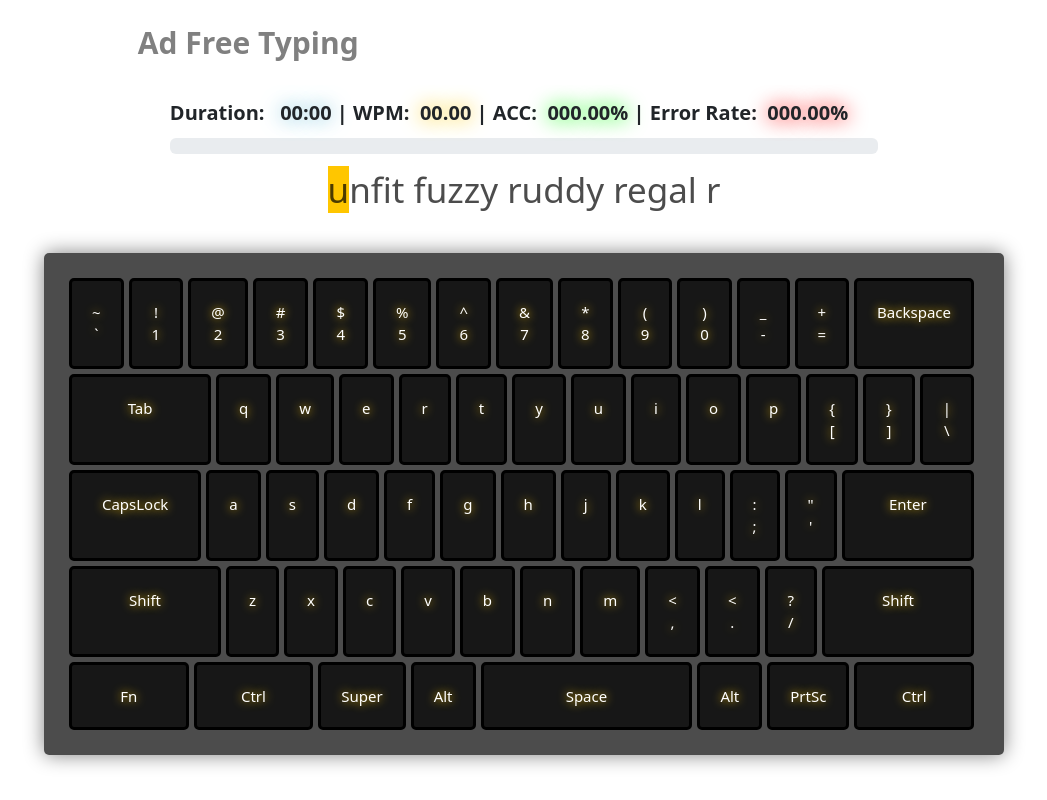
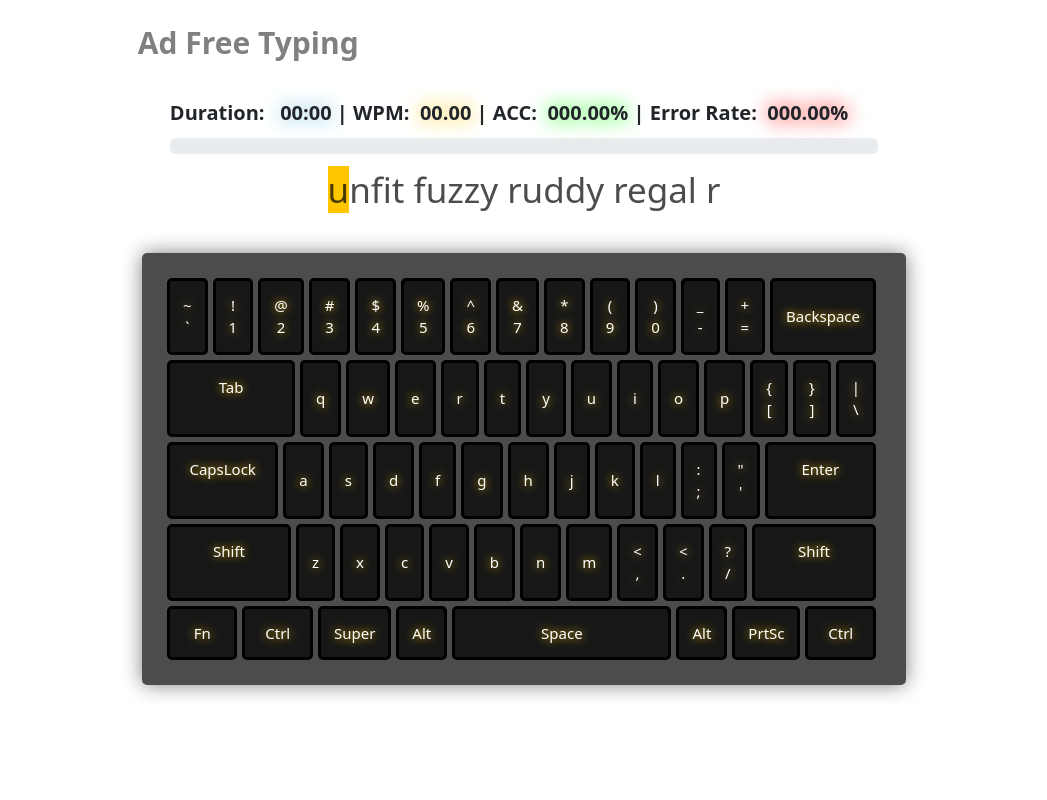
Before and after one commit to jstephensdev/ad-free-typing, a React (Create React App) app: page / in a window 1280 px wide. Shown: the whole page, without its empty margins (116-1163 px from the left). Built offline with nearby package versions, Linux system fonts and the light colour scheme; some icons are missing.

Commit message:
smaller keyboard, renaming stat state for clarity

```diff
--- a/src/css/App.css
+++ b/src/css/App.css
@@ -115,8 +115,8 @@ the current stats are closed todo: find better way to do this  */
 
 .key-default {
     display: flex;
-    flex-direction: column;
-    padding: 20px;
+    align-items: center;
+    padding: 13px;
     border: 3px solid black;
     border-radius: 5px;
     color: white;
@@ -132,11 +132,15 @@ the current stats are closed todo: find better way to do this  */
 }
 
 .space-key {
-    width: 50%;
+    display: flex;
+    flex-direction: column;
+    width: 80%;
 }
 
 .medium-key {
-    width: 25%;
+    display: flex;
+    flex-direction: column;
+    width: 20%;
 }
 
 .key-pressed {
--- a/src/store/slices/statsSlice.ts
+++ b/src/store/slices/statsSlice.ts
@@ -11,7 +11,7 @@ export interface RecentStat {
     timeDateStamp: string;
 }
 
-export interface StartTimeState {
+export interface StatState {
     startTime: number;
     duration: string;
     wordCount: number;
@@ -25,7 +25,7 @@ if (localStorage.getItem('recentStats') === null) {
     localStorage.setItem('recentStats', JSON.stringify([]));
 }
 
-const initialState: StartTimeState = {
+const initialState: StatState = {
     startTime: 0,
     duration: '00.00',
     wordCount: 0,
```
Also changed, not shown: src/components/Keyboard/Keyboard.tsx (+4 -12 lines), 1 other file (tests, documents, lock files or other folders).
